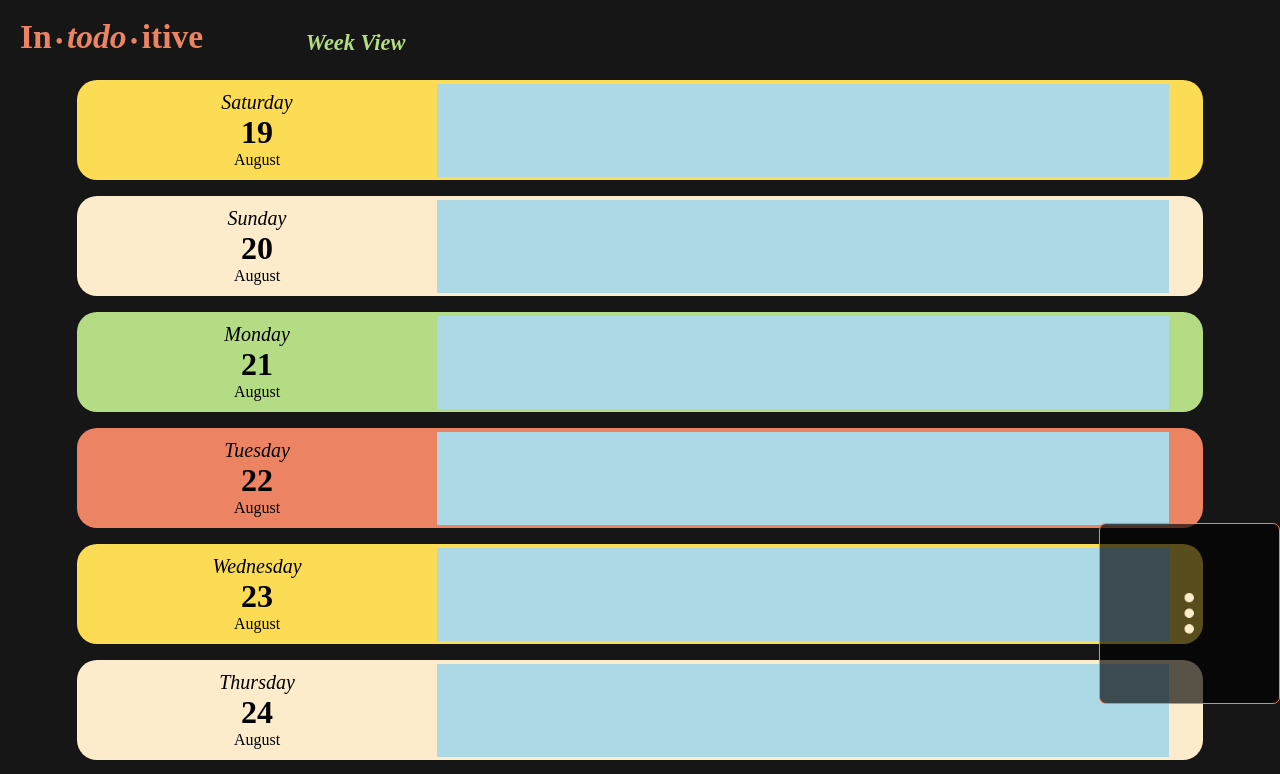
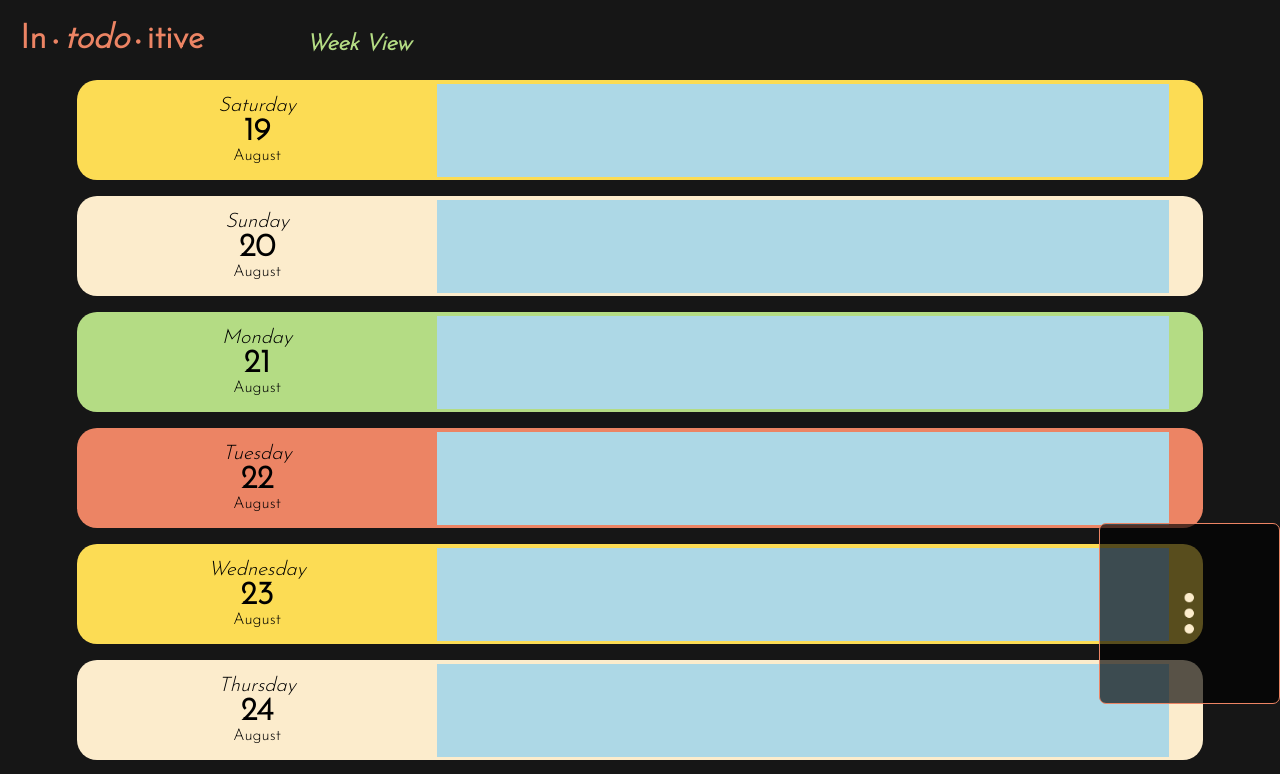
Before and after one commit to lparr30/in-todo-itive, a React (Create React App) app: page / in a window 1280 px wide. Shown: the top 774 px of the page. Built offline with nearby package versions, Linux system fonts and the light colour scheme.

Commit message:
adds font

```diff
--- a/public/index.html
+++ b/public/index.html
@@ -9,35 +9,17 @@
       name="description"
       content="Web site created using create-react-app"
     />
-    <!-- <link rel="apple-touch-icon" href="%PUBLIC_URL%/logo192.png" /> -->
-    <!--
-      manifest.json provides metadata used when your web app is installed on a
-      user's mobile device or desktop. See https://developers.google.com/web/fundamentals/web-app-manifest/
-    -->
-    <!-- <link rel="manifest" href="%PUBLIC_URL%/manifest.json" /> -->
-    <!--
-      Notice the use of %PUBLIC_URL% in the tags above.
-      It will be replaced with the URL of the `public` folder during the build.
-      Only files inside the `public` folder can be referenced from the HTML.
 
-      Unlike "/favicon.ico" or "favicon.ico", "%PUBLIC_URL%/favicon.ico" will
-      work correctly both with client-side routing and a non-root public URL.
-      Learn how to configure a non-root public URL by running `npm run build`.
-    -->
+    <link rel="preconnect" href="https://fonts.googleapis.com" />
+    <link rel="preconnect" href="https://fonts.gstatic.com" crossorigin />
+    <link
+      href="https://fonts.googleapis.com/css2?family=Josefin+Sans:wght@300&display=swap"
+      rel="stylesheet"
+    />
     <title>In-toDo-itive</title>
   </head>
   <body>
-    <!-- <noscript>You need to enable JavaScript to run this app.</noscript> -->
     <div id="root"></div>
-    <!--
-      This HTML file is a template.
-      If you open it directly in the browser, you will see an empty page.
 
-      You can add webfonts, meta tags, or analytics to this file.
-      The build step will place the bundled scripts into the <body> tag.
-
-      To begin the development, run `npm start` or `yarn start`.
-      To create a production bundle, use `npm run build` or `yarn build`.
-    -->
   </body>
 </html>
--- a/src/App.css
+++ b/src/App.css
@@ -4,4 +4,5 @@
 
 * {
   background-color: rgb(22, 22, 22);
+  font-family: 'Josefin Sans', sans-serif;
 }
```
